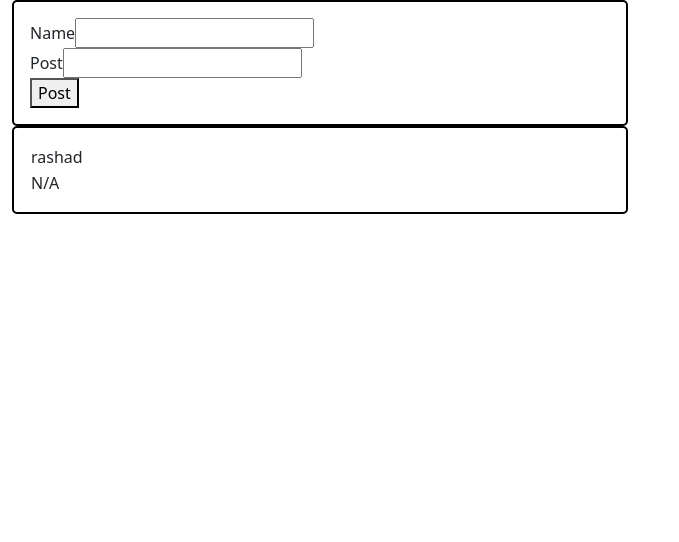
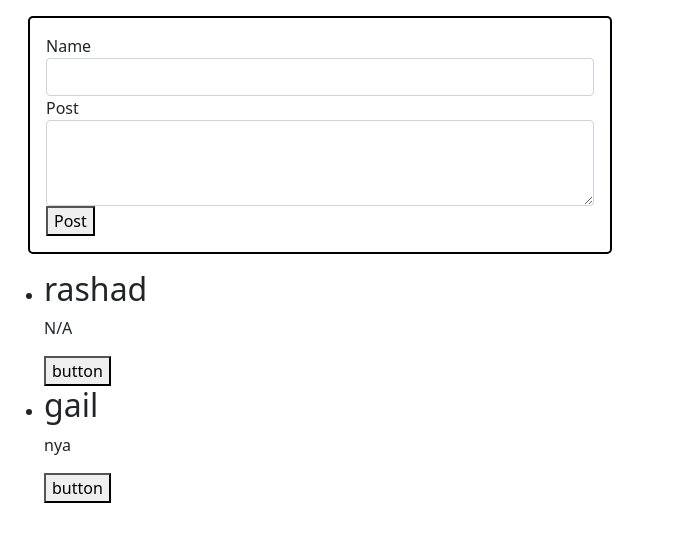
Before and after one commit to urivat/SocialFeedProject, a React (Create React App) app: page / in a window 1280 px wide. Shown: the top 542 px of the page, without its empty margins (0-679 px from the left). Built offline with nearby package versions, Linux system fonts and the light colour scheme.

Commit message:
Working on my post and display and functionality between the two so that the post could go through the display component

```diff
--- a/src/App.css
+++ b/src/App.css
@@ -6,5 +6,11 @@
     border-style:solid;
     border-color: black;
     padding: 1em;
-    margin: auto;
+    margin: 1em;
+
 }
+.center {
+    margin:auto;
+    width: 50%;
+
+}
--- a/src/App.js
+++ b/src/App.js
@@ -4,7 +4,7 @@ import DisplayPosts from "./Components/DisplayPosts/DisplayPosts";
 import CreatePost from "./Components/CreatePost/CreatePost";
 import "./App.css";
 function App() {
-  const [entries, setEntries] = useState([{ name: "rashad", post: "N/A" }]);
+  const [entries, setEntries] = useState([{ name: "rashad", post: "N/A" },{ name: "gail", post: "nya" }]);
 
   function addNewPost(entry) {
     let tempentries = [...entries, entry];
@@ -15,17 +15,17 @@ function App() {
   return (
     <div className="container-fluid">
       <div className="row">
-        <div className="col-md-6">
+        <div className="col-lg-6">
           <div className="border-box">
-            <CreatePost addNewPostProperties={addNewPost} />
+
+              <CreatePost addNewPostProperties={addNewPost} />
+
           </div>
-          <div className="border-box">
-            <Post appEntries={entries} />
-          </div>
+
         </div>
       </div>
 
-      {/* <DisplayPosts appEntries={entries}/> */}
+       <DisplayPosts appEntries={entries}/>
     </div>
   );
 }
--- a/src/Components/CreatePost/CreatePost.jsx
+++ b/src/Components/CreatePost/CreatePost.jsx
@@ -17,21 +17,23 @@ const CreatePost = (props) => {
 
   return (
     <form onSubmit={handleSubmit}>
-      <div>
+      <div className="form-group">
         <label>Name</label>
         <input
-          type="Text"
+          className="form-control"
+          type="text"
           value={name}
-          onchange={(event) => setName(event.target.value)}
+          onChange={(event) => setName(event.target.value)}
         />
       </div>
-      <div>
+      <div className="form-group">
         <label>Post</label>
-        <input
-          type="Text"
+        <textarea
+          className="form-control"
+          rows={3}
           value={post}
           onChange={(event) => setPost(event.target.value)}
-        />
+        ></textarea>
       </div>
       <div>
         <button type="submit">Post</button>
--- a/src/Components/DisplayPosts/DisplayPosts.jsx
+++ b/src/Components/DisplayPosts/DisplayPosts.jsx
@@ -1,12 +1,11 @@
-const DisplayPosts = (props) => {
+import Post from "../Post/Post";
+
+const DisplayPosts = ({appEntries}) => {
     return (
-        <table>
-         <tbody>
-             <th><td>{}</td></th>
+      <ul>
+          {appEntries.map((entry) => <li><Post entry= {entry} /></li>)}
 
-
-         </tbody>
-          </table>
+      </ul>
      );
 }
 
--- a/src/Components/post/Post.jsx
+++ b/src/Components/post/Post.jsx
@@ -1,25 +1,10 @@
-const Post = (props) => {
+const Post = ({entry}) => {
   return (
-    <table>
-      <thead>
-        {props.appEntries.map((entry) => {
-          return (
-            <tr>
-              <td>{entry.name}</td>
-            </tr>
-          );
-        })}
-      </thead>
-      <tbody>
-        {props.appEntries.map((entry) => {
-          return (
-            <tr>
-              <td>{entry.post}</td>
-            </tr>
-          );
-        })}
-      </tbody>
-    </table>
+    <div>
+      <h2> {entry.name}</h2>
+      <p>{entry.post}</p>
+      <button>button</button>
+    </div>
   );
 };
 
```
Also changed, not shown: src/Components/App/App.jsx (deleted), src/Components/NavBar/NavBar.jsx (deleted).
